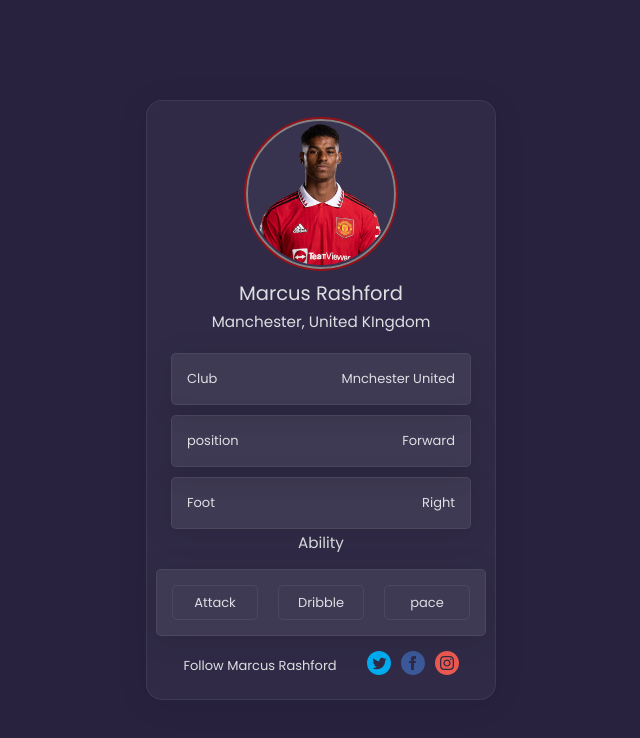
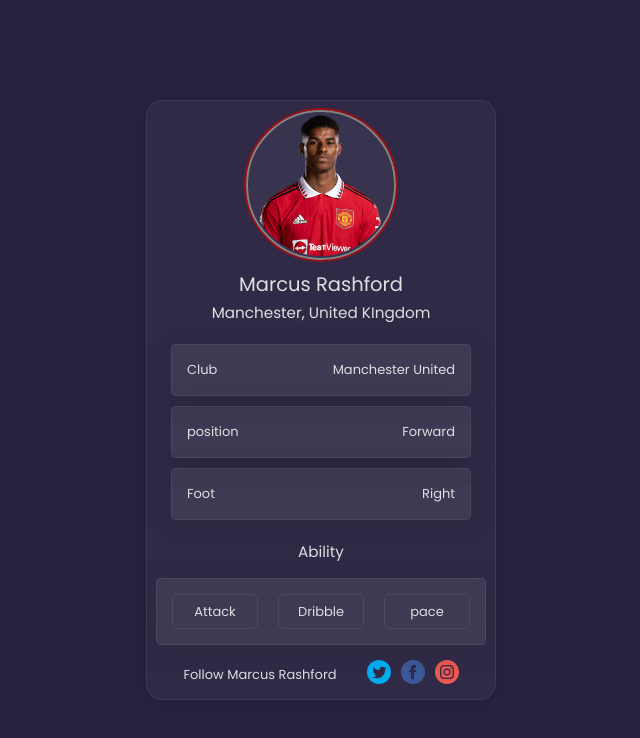
Before and after one commit to Ftaiwo1010/Football-Player-Profile-Card, a plain HTML site: page index.html in a window 1280 px wide. Shown: the whole page, without its empty margins (319-959 px from the left). Drawn offline with Linux system fonts and the light colour scheme.

Commit message:
firstcommit

```diff
--- a/index.css
+++ b/index.css
@@ -117,6 +117,7 @@
 
 .btn h3 {
     text-align: center;
+    margin-top: 10px;
 }
 
 
--- a/index.html
+++ b/index.html
@@ -15,7 +15,7 @@
         <h3>Manchester, United KIngdom</h3>
         <div class="club">
           <p>Club</p>
-          <p class="left">Mnchester United</p>
+          <p class="left">Manchester United</p>
         </div>
         <div class="pos">
           <p>position</p>
```
